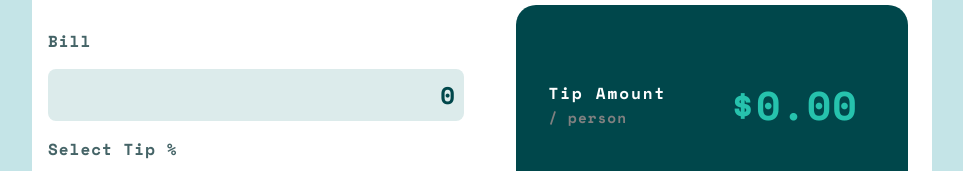
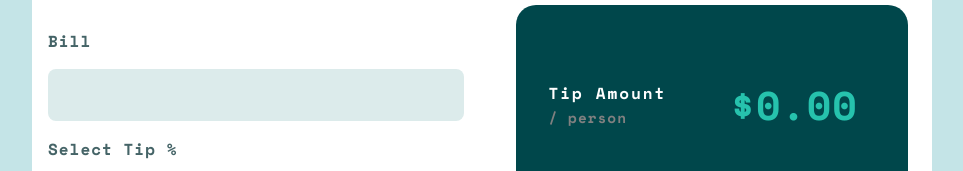
Before and after one commit to jfiora/tip-calculator-app, a React (Vite) app: page / in a window 1280 px wide. Shown: the part 132-303 px from the top of the page, without its empty margins (158-1121 px from the left). Built offline with nearby package versions, Linux system fonts and the light colour scheme.

Commit message:
minor fix on bill input

```diff
--- a/src/components/card/Card.jsx
+++ b/src/components/card/Card.jsx
@@ -2,7 +2,7 @@ import React, {useState, useEffect} from "react";
 import './Card.css';
 
 const Card = () => {
-    const [bill, setBill] = useState(0);
+    const [bill, setBill] = useState(null);
     const [tip, setTip] = useState(5);
     const [people, setPeople] = useState(1);
     const [totalTip, setTotalTip] = useState(0);
@@ -37,7 +37,7 @@ const Card = () => {
     }
 
     function reset() {
-        setBill(0);
+        setBill("");
         setTip(5);
         setPeople(1);
         setTotalTip(0);
```
